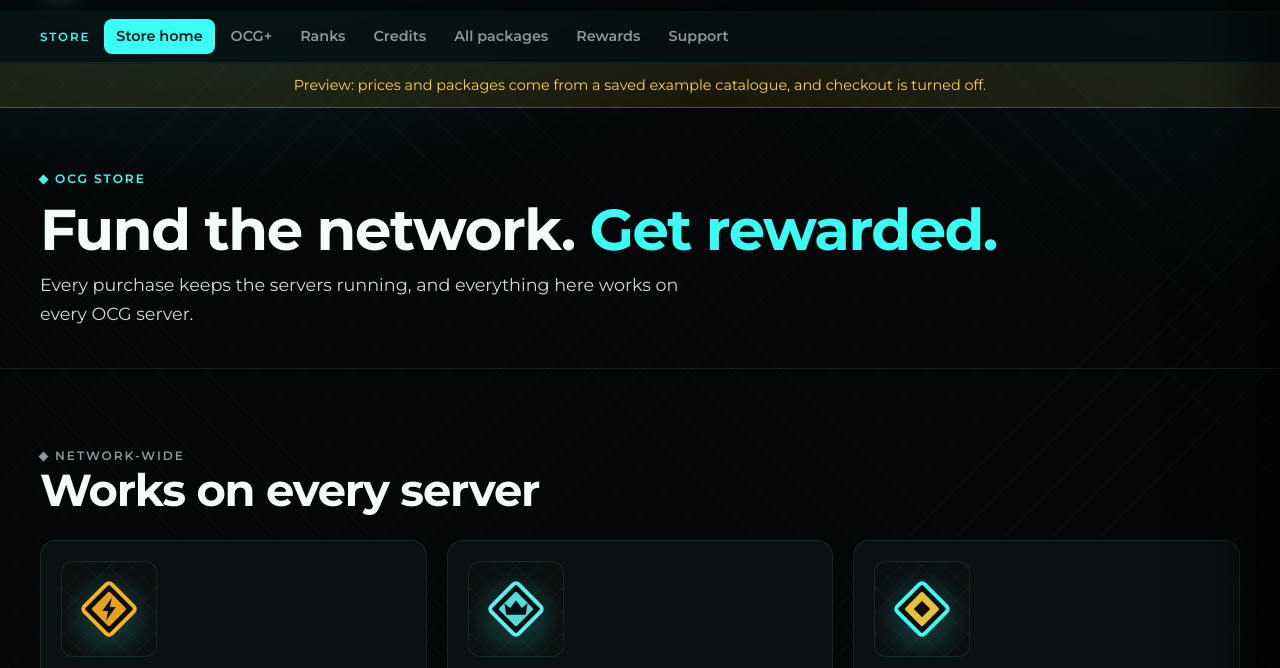
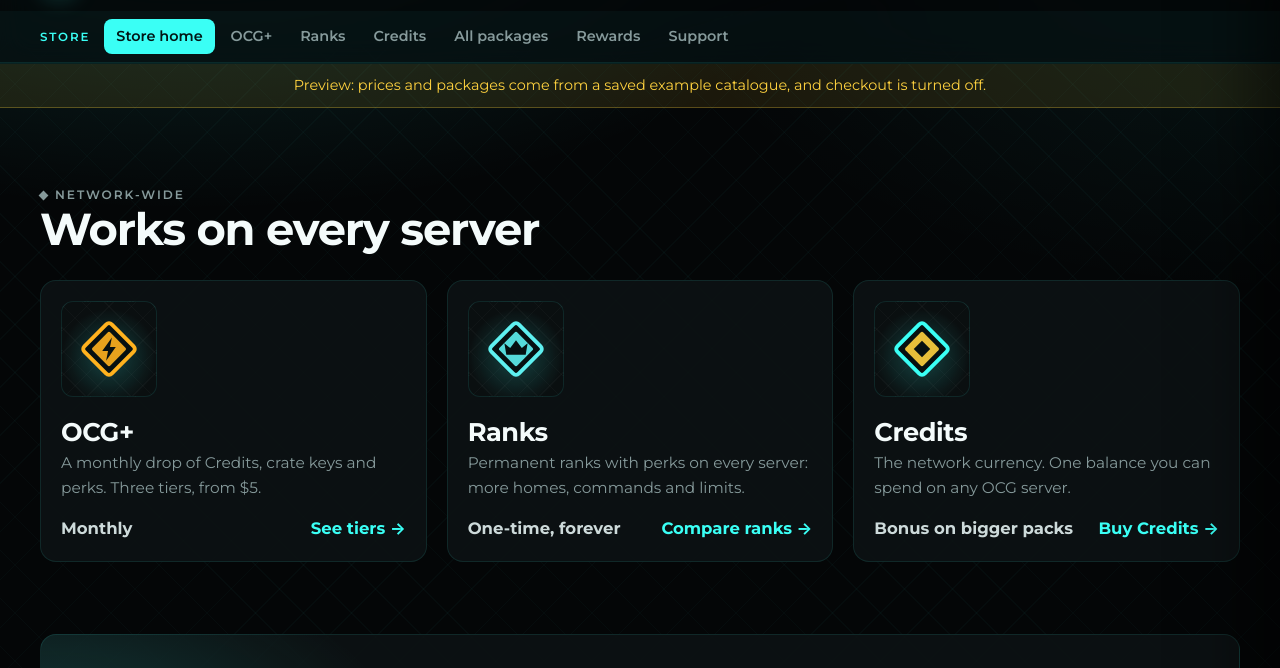
Before and after one commit to OverCraftedGames/network, a plain HTML site: page store.html in a window 1280 px wide. Shown: the part 57-725 px from the top of the page. Drawn offline with Linux system fonts and the light colour scheme.

Commit message:
Remove the hero header from the store page

```diff
--- a/store.html
+++ b/store.html
@@ -20,17 +20,6 @@
   <header id="site-header"></header>
 
   <main>
-    <section class="page-head">
-      <div class="wrap">
-        <div>
-          <p class="label">OCG Store</p>
-          <h1>Fund the network. <em>Get rewarded.</em></h1>
-          <p class="lede">Every purchase keeps the servers running, and everything here works on
-            every OCG server.</p>
-        </div>
-      </div>
-    </section>
-
     <div class="ticker" id="ticker" hidden aria-label="Current sales">
       <div class="ticker__track"></div>
     </div>
```
